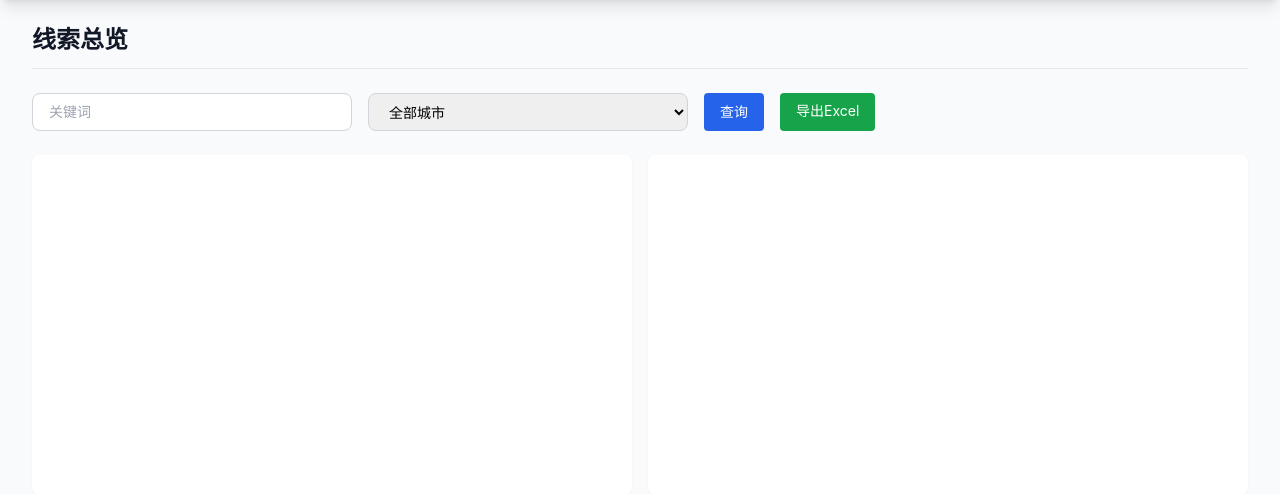
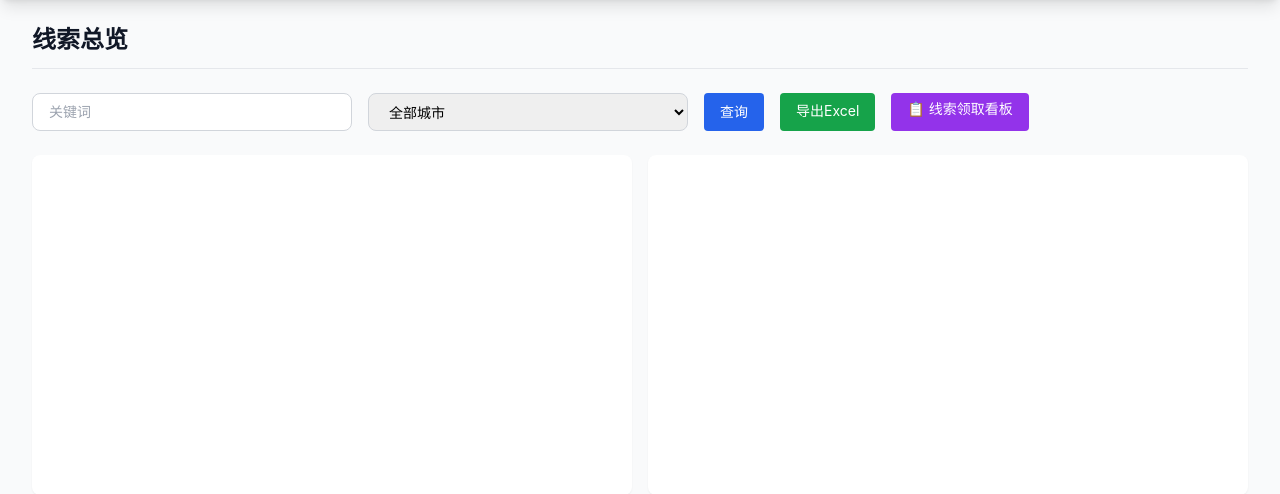
Before and after one commit to CodingHeader/AliveBroadcastData, a FastAPI app: page /leads in a window 1280 px wide. Shown: the part 56-550 px from the top of the page. Run offline with FastAPI, Linux system fonts and the light colour scheme; data that the repository does not hold is empty; parts of the project's set-up code (start-up, migrations or seed data) failed here and were passed over; some libraries are stand-ins or nearby versions.

Commit message:
feat: 线索总览页新增线索领取看板入口按钮

```diff
--- a/server/templates/leads.html
+++ b/server/templates/leads.html
@@ -7,6 +7,7 @@
         <select x-model="city" class="form-input max-w-xs text-sm py-1.5"><option value="">全部城市</option></select>
         <button @click="loadData()" class="btn-primary text-sm py-1.5">查询</button>
         <a href="/api/export/leads" class="btn-success text-sm py-1.5 no-underline">导出Excel</a>
+        <a href="/clue-board" target="_blank" class="bg-purple-600 text-white px-4 py-1.5 rounded text-sm no-underline hover:bg-purple-700">📋 线索领取看板</a>
     </div>
     <div class="grid grid-cols-1 md:grid-cols-2 gap-4">
         <div class="bg-white rounded-lg shadow-sm p-5"><div id="sourcePie" style="height:300px;"></div></div>
```
